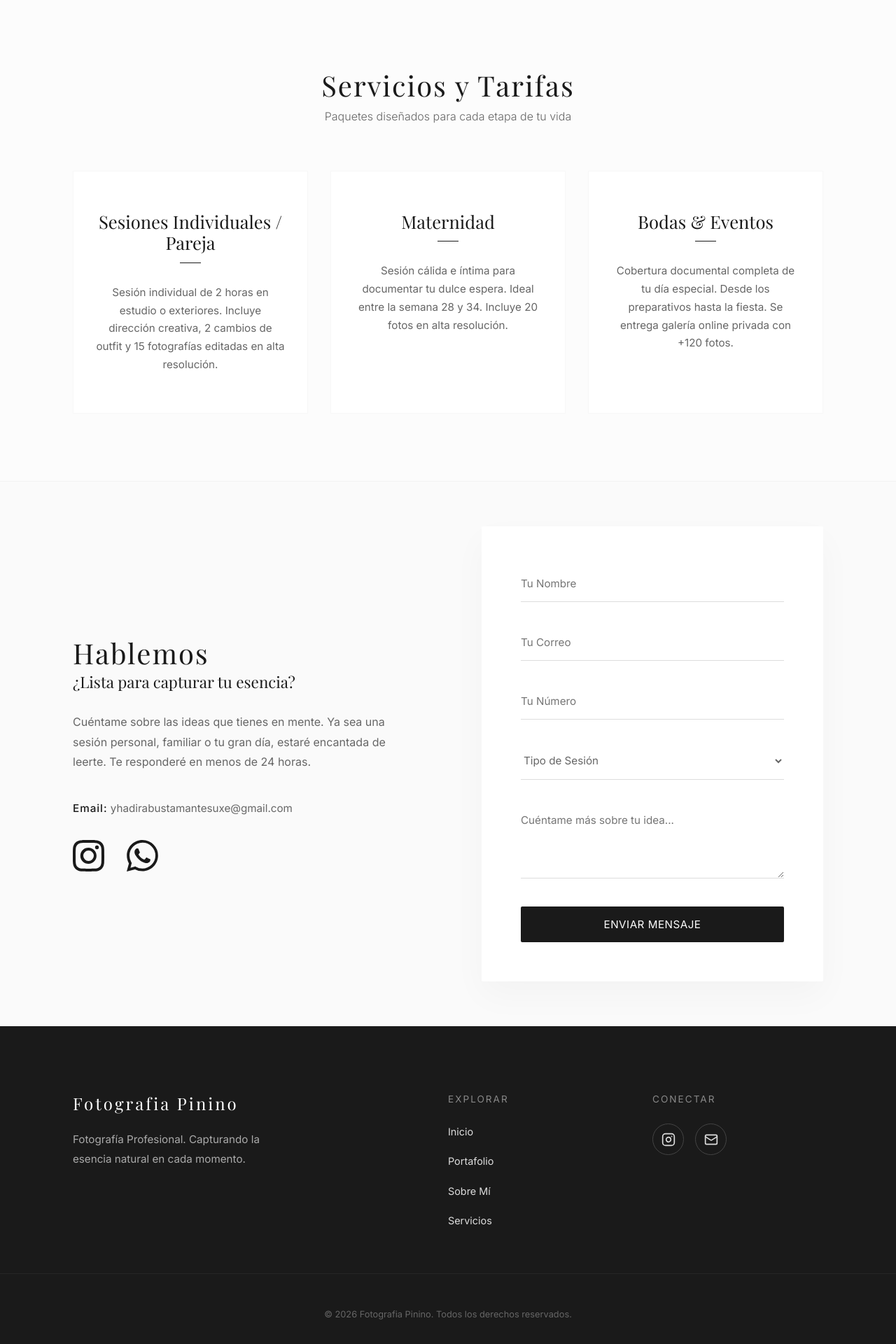
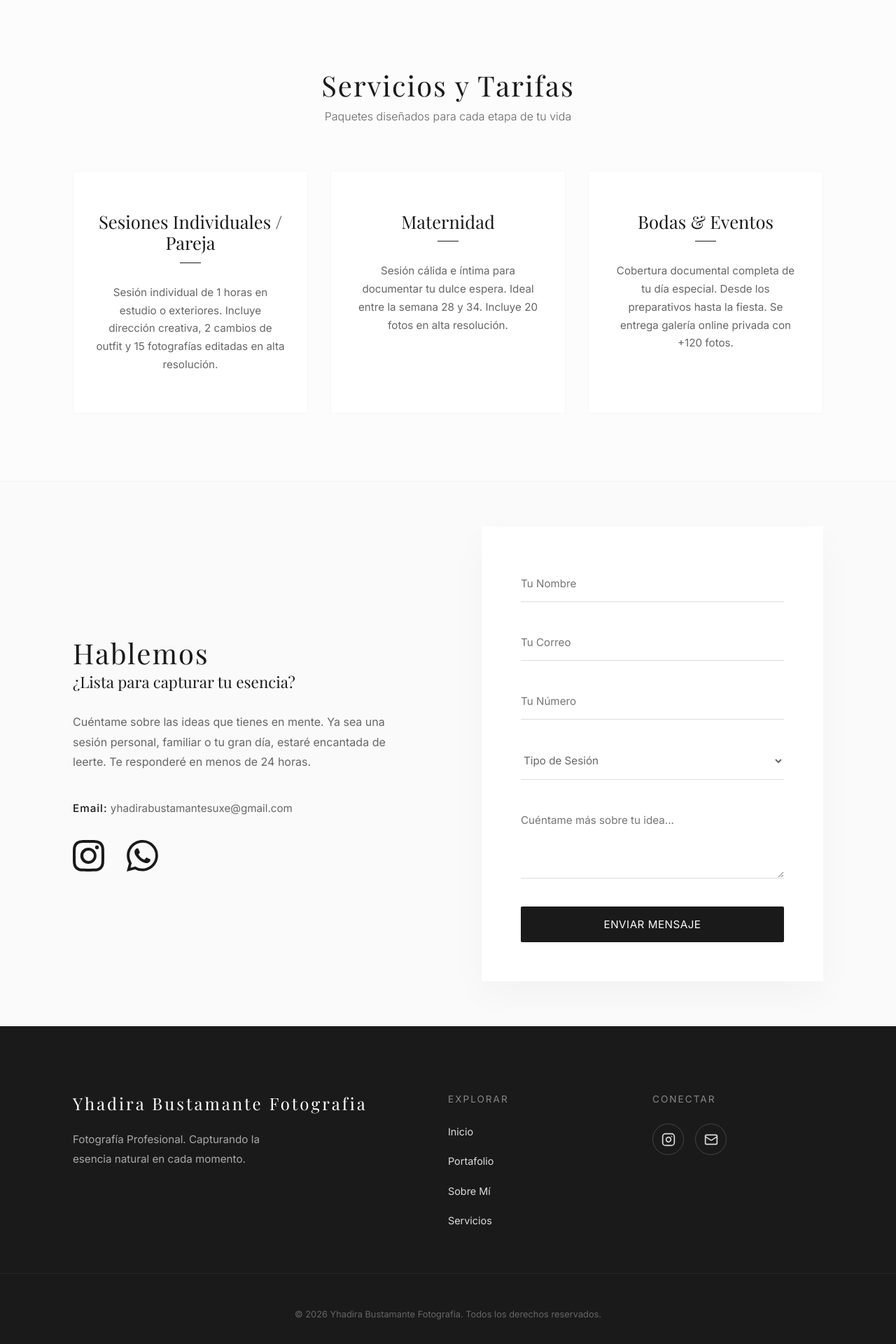
Before and after one commit to AdriannDev/portfolio-fotografia, a React (Vite) app: page / in a window 1280 px wide. Shown: the part 2057-3977 px from the top of the page at 70% size. Built offline with nearby package versions, Linux system fonts and the light colour scheme; no server answers; a web font is replaced by a local one.

Commit message:
cambios en el contenido

```diff
--- a/src/components/Footer.jsx
+++ b/src/components/Footer.jsx
@@ -7,7 +7,7 @@ const Footer = () => {
     <footer className="footer">
       <div className="container footer-container">
         <div className="footer-brand">
-          <h2>Fotografia Pinino</h2>
+          <h2>Yhadira Bustamante Fotografia</h2>
           <p>Fotografía Profesional. Capturando la esencia natural en cada momento.</p>
         </div>
 
@@ -23,12 +23,12 @@ const Footer = () => {
           <h3>Conectar</h3>
           <div className="social-icons">
             <a href="https://instagram.com" target="_blank" rel="noreferrer"><svg width="20" height="20" viewBox="0 0 24 24" fill="none" stroke="currentColor" strokeWidth="2" strokeLinecap="round" strokeLinejoin="round"><rect width="20" height="20" x="2" y="2" rx="5" ry="5"/><path d="M16 11.37A4 4 0 1 1 12.63 8 4 4 0 0 1 16 11.37z"/><line x1="17.5" x2="17.51" y1="6.5" y2="6.5"/></svg></a>
-            <a href="mailto:hola@luciaphoto.com"><svg width="20" height="20" viewBox="0 0 24 24" fill="none" stroke="currentColor" strokeWidth="2" strokeLinecap="round" strokeLinejoin="round"><rect width="20" height="16" x="2" y="4" rx="2"/><path d="m22 7-8.97 5.7a1.94 1.94 0 0 1-2.06 0L2 7"/></svg></a>
+            <a href="mailto:[EMAIL_ADDRESS]"><svg width="20" height="20" viewBox="0 0 24 24" fill="none" stroke="currentColor" strokeWidth="2" strokeLinecap="round" strokeLinejoin="round"><rect width="20" height="16" x="2" y="4" rx="2"/><path d="m22 7-8.97 5.7a1.94 1.94 0 0 1-2.06 0L2 7"/></svg></a>
           </div>
         </div>
       </div>
       <div className="footer-bottom">
-        <p>&copy; {new Date().getFullYear()} Fotografia Pinino. Todos los derechos reservados.</p>
+        <p>&copy; {new Date().getFullYear()} Yhadira Bustamante Fotografia. Todos los derechos reservados.</p>
       </div>
     </footer>
   );
--- a/src/components/Services.jsx
+++ b/src/components/Services.jsx
@@ -4,7 +4,7 @@ import './Services.css';
 const servicesSet = [
   {
     title: 'Sesiones Individuales / Pareja',
-    description: 'Sesión individual de 2 horas en estudio o exteriores. Incluye dirección creativa, 2 cambios de outfit y 15 fotografías editadas en alta resolución.',
+    description: 'Sesión individual de 1 horas en estudio o exteriores. Incluye dirección creativa, 2 cambios de outfit y 15 fotografías editadas en alta resolución.',
   },
   {
     title: 'Maternidad',
```
